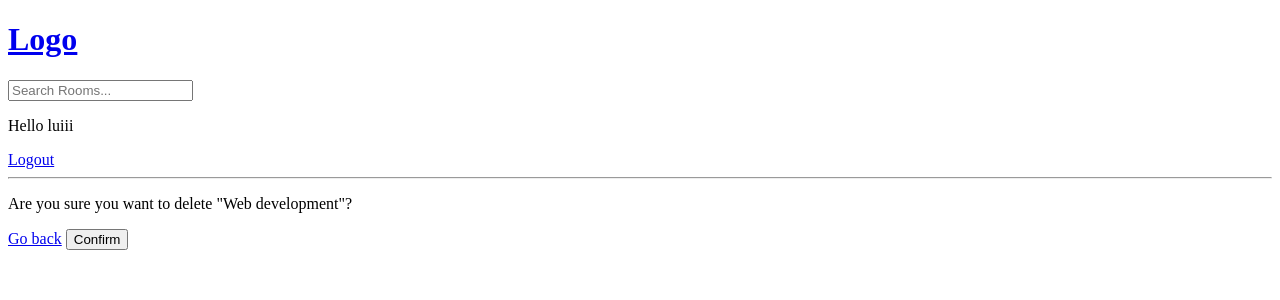
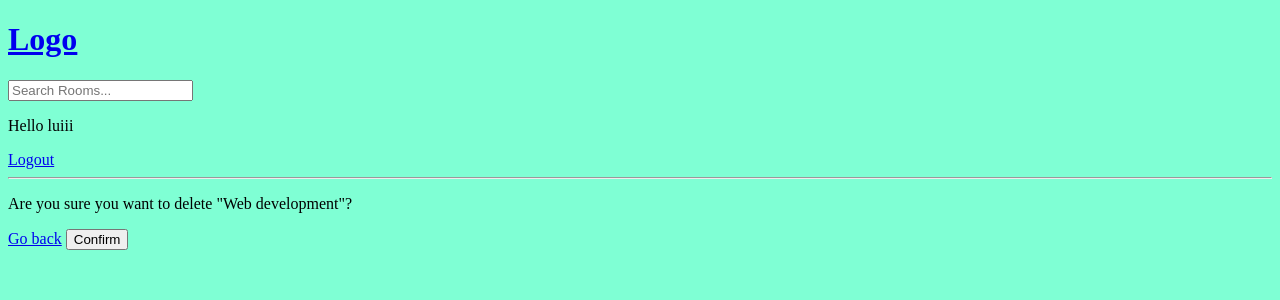
Before and after one commit to lui523202/STUDYBUD, a Django app: page /delete-room/2/ in a window 1280 px wide. Shown: the top 300 px of the page. Run offline with Django 4.2, Linux system fonts and the light colour scheme; a user stored in the database is signed in; data comes from the database, SQL or seed files in the repository.

Commit message:
Add static files

```diff
--- /dev/null
+++ b/static/styles/main.css
@@ -0,0 +1,3 @@
+body{
+    background-color: aquamarine;
+}
--- a/studybud/settings.py
+++ b/studybud/settings.py
@@ -119,6 +119,9 @@ USE_TZ = True
 # https://docs.djangoproject.com/en/4.0/howto/static-files/
 
 STATIC_URL = 'static/'
+STATICFILES_DIRS = [
+    BASE_DIR / 'static'
+]
 
 # Default primary key field type
 # https://docs.djangoproject.com/en/4.0/ref/settings/#default-auto-field
--- a/templates/main.html
+++ b/templates/main.html
@@ -3,6 +3,7 @@
 <!--[if IE 7]>         <html class="no-js lt-ie9 lt-ie8"> <![endif]-->
 <!--[if IE 8]>         <html class="no-js lt-ie9"> <![endif]-->
 <!--[if gt IE 8]>      <html class="no-js"> <!--<![endif]-->
+{% load static %}
 <html>
     <head>
         <meta charset="utf-8">
@@ -10,6 +11,7 @@
         <title>Study Bud</title>
         <meta name="description" content="">
         <meta name="viewport" content="width=device-width, initial-scale=1">
+        <link rel='stylesheet' type="text/css" media="screen" href="{% static 'styles/main.css' %}">
     </head>
     <body>
         {% include 'navbar.html' %}
@@ -22,6 +24,8 @@
         </ul>
         {% endif %}
 
+        <!-- <img src="{% static 'images/pic_01.jpg' %}"/> -->
+
         {% block content %}
 
 
```
Also changed, not shown: static/images/pic_01.jpg (added).
